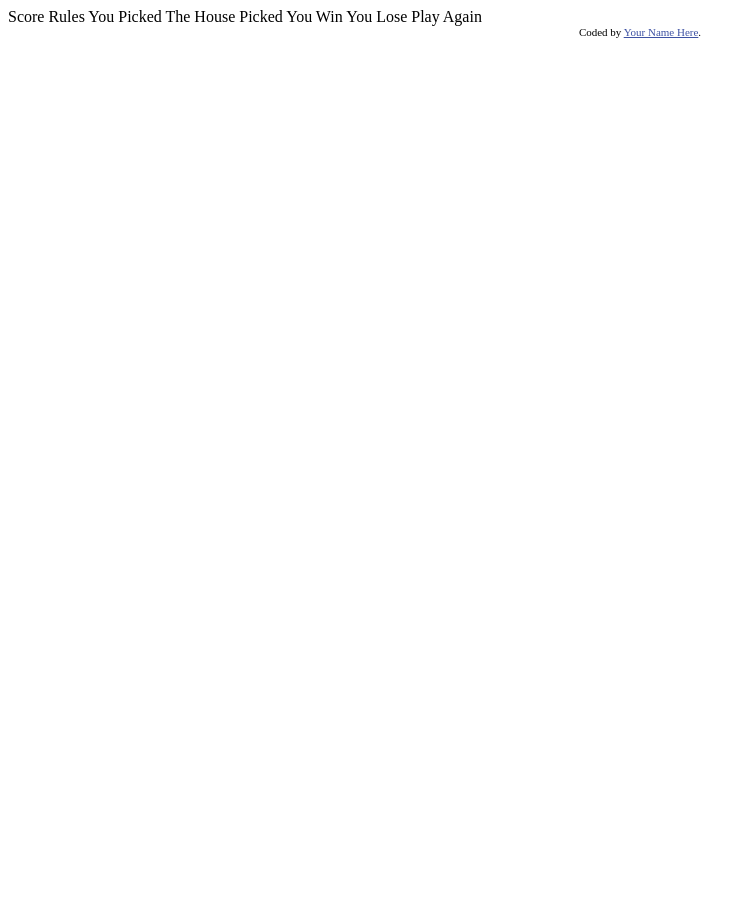
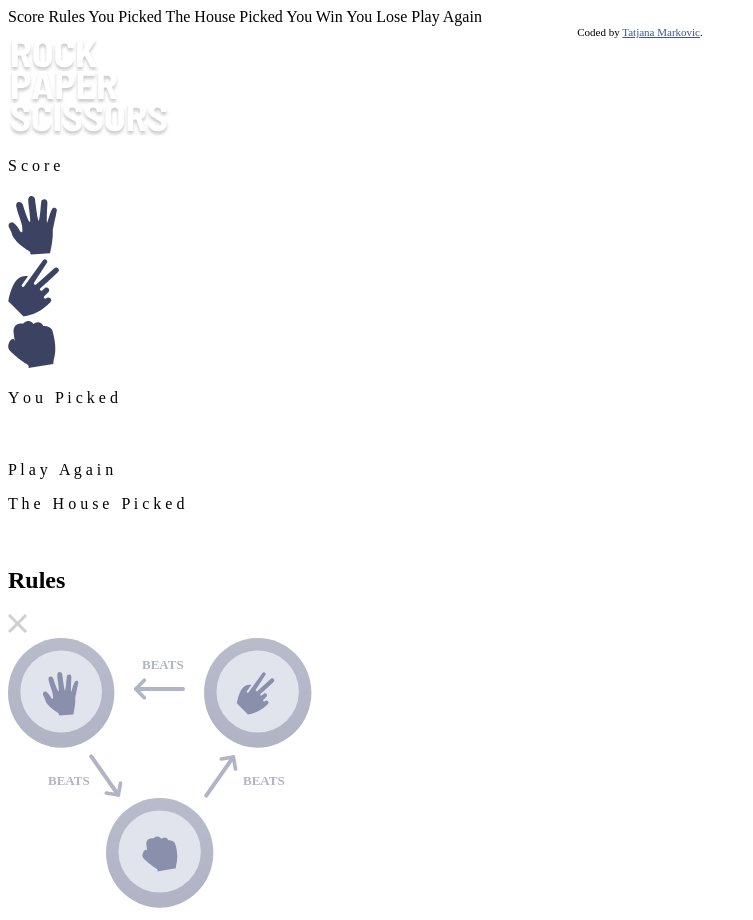
Before and after one commit to tatjama/bonus-zadatak8-rock-paper-scissors, a plain HTML site: page index.html in a window 1280 px wide. Shown: the whole page, without its empty margins (0-753 px from the left). Before the commit the page ends 800 px from the top, so only its background shows below. Drawn offline with Linux system fonts and the light colour scheme.

Commit message:
Create HTML Structure

```diff
--- a/index.html
+++ b/index.html
@@ -27,7 +27,84 @@
       }
     </style>
   </head>
-  <body>
-    <div class="attribution">Coded by <a href="#">Your Name Here</a>.</div>
+    <body onload="storageScore()" >
+      <div class="container">
+       <div class="attribution">
+         Coded by <a href="https://github.com/tatjama">Tatjana Markovic</a>.
+       </div>
+     <div class="main">
+       <div class="section first">
+         <div class="logo">
+           <img  src="./images/logo.svg" >
+         </div>
+        <div>
+        </div>
+         <div class="score">
+           <p >S c o r e</p>
+           <h1></h1>
+         </div>
+       </div>
+
+       <div class="section second">
+         <div class="first-row">
+           <div class="icon-bg">
+           <img src="./images/icon-paper.svg">
+         </div>
+           <div class="icon-bg">
+             <img src="./images/icon-scissors.svg">
+         </div>
+       </div>
+           <div class="icon-bg">
+           <img src="./images/icon-rock.svg">
+         </div>
+       </div>
+     </div>
+
+     <div class="start-game">
+     <div class="game">
+       <!--PLAYER ICON-->
+       <div class="game-div">
+         <p>Y o u &nbsp P i c k e d</p>
+
+         <div id="player-card" class="icon paper">
+           <div class="icon-bg">
+             <img id="player-card-image" src="">
+           </div>
+         </div>
+       </div>
+       <!--Play again!-->
+       <div id="play-again" class="game-div">
+         <h2></h2>
+         <div class="score play-again">
+           <p>P l a y &nbsp A g a i n</p>
+         </div>
+       </div>
+
+         <!--HOUSE ICON-->
+       <div class="game-div">
+         <p> T h e &nbsp H o u s e &nbsp P i c k e d</p>
+
+         <div id="house-card" class="icon scissors">
+           <div class="icon-bg">
+             <img id="house-card-image" src="">
+           </div>
+         </div>
+
+         <!--BLANK ICON-->
+         <div id="blank" class="icon blank">
+           <div class="icon-bg"></div>
+         </div>
+       </div>
+     </div>
+     </div>
+
+       <div class="rules">
+         <div class="first-row">
+           <h2>Rules</h2>
+           <img  src="./images/icon-close.svg">
+         </div>
+         <img id="rules-image" src="./images/image-rules.svg">
+       </div>
+
   </body>
 </html>
```
